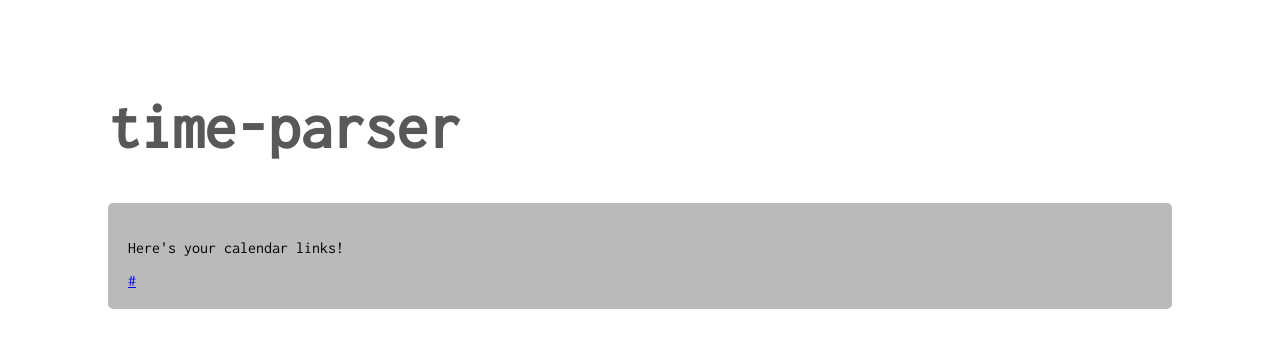
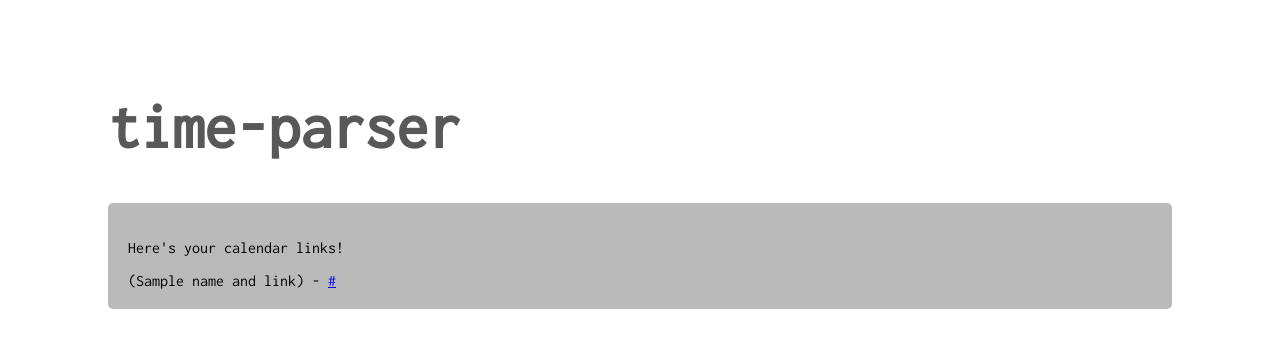
Before and after one commit to kanelbulle/time-parser, a Python web app: template templates/finished.html in a window 1280 px wide. Shown: the top 348 px of the page. Run offline with Jinja, Linux system fonts and the light colour scheme; the template is opened without the code that fills it: most values are stand-ins (such as "Sample title", 1, 10 or a date in 2020).

Commit message:
Add name of calendar printed next to link in finished view

```diff
--- a/templates/finished.html
+++ b/templates/finished.html
@@ -4,7 +4,10 @@
 	<p>
 		Here's your calendar links!
 	</p>
-	{% for link in links %}
-		<a href="{{ link }}">{{ link }}</a><br />
+	{% for nl in name_and_links %}
+		{% if nl.name %}
+			({{ nl.name }}) -
+		{% endif %}
+		<a href="{{ nl.link }}">{{ nl.link }}</a><br />
 	{% endfor %}
 {% endblock %}
```
Also changed, not shown: handlers/create.py (+8 -7 lines).
